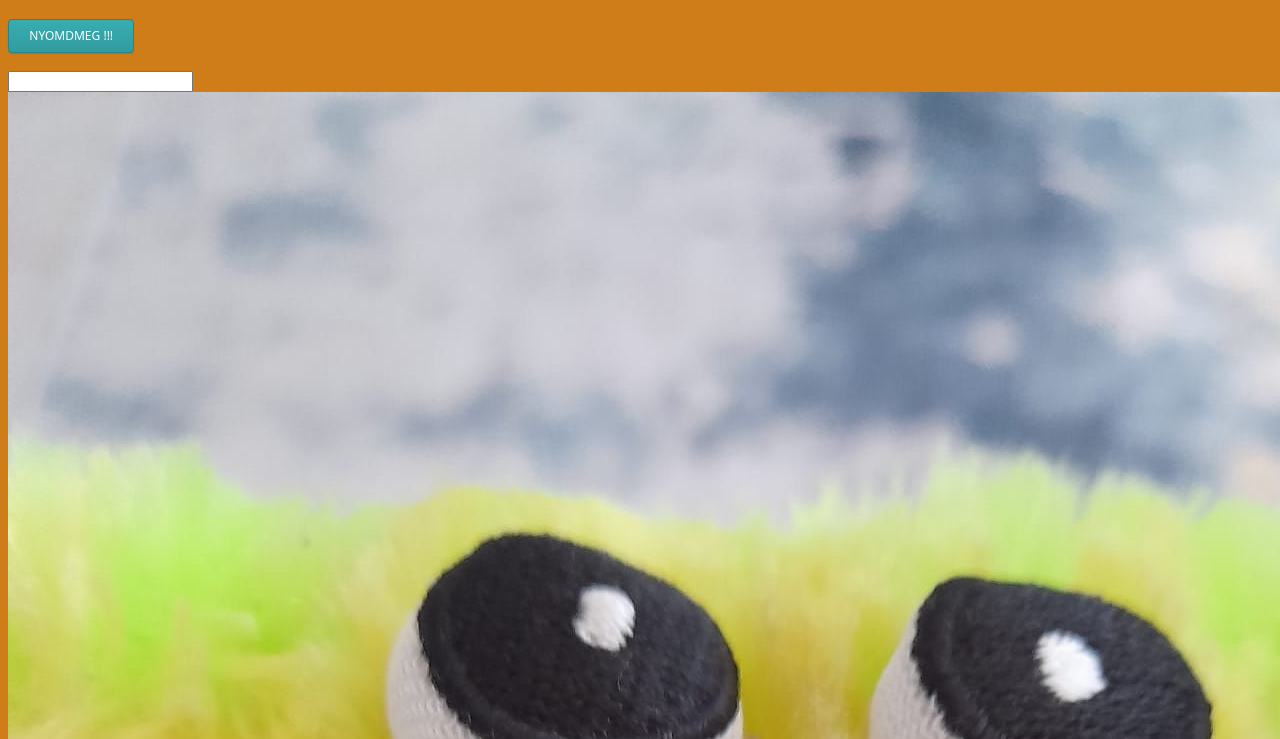
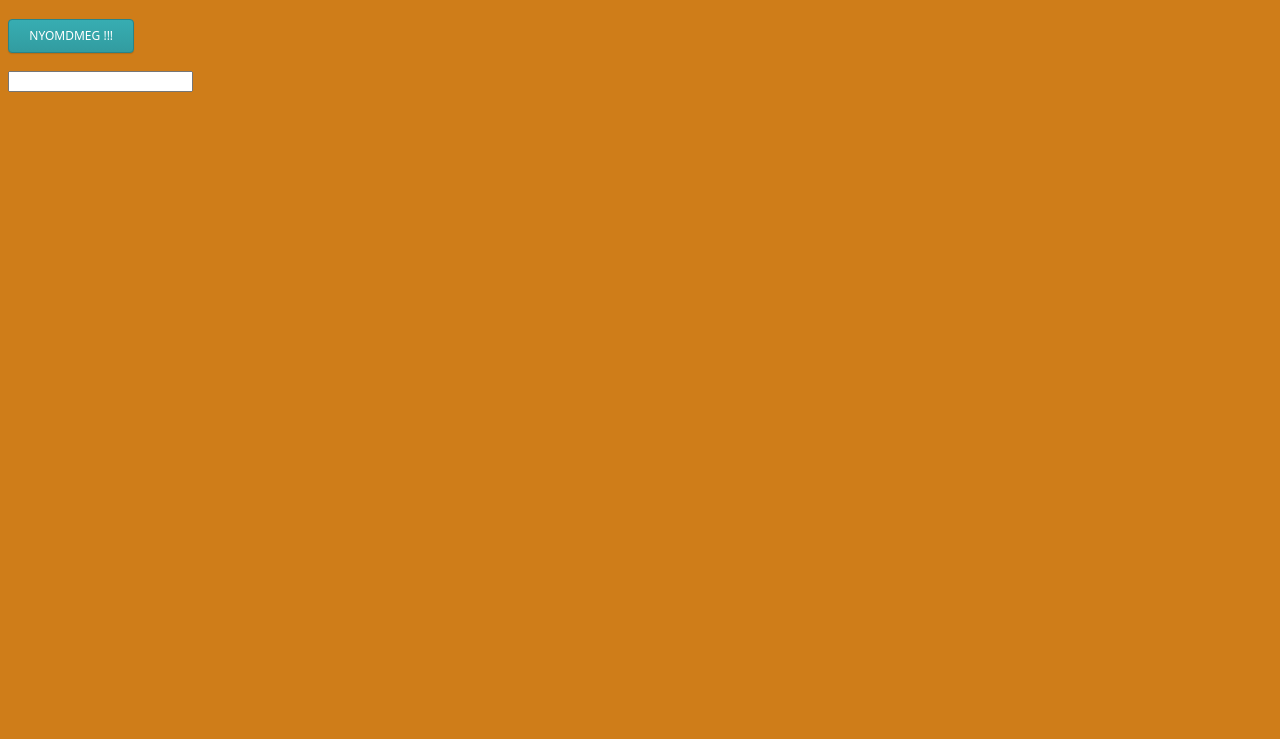
Before and after one commit to minecraftfighter/balai, a plain HTML site: page index.html in a window 1280 px wide. Shown: the part 61-800 px from the top of the page. Drawn offline with Linux system fonts and the light colour scheme.

Commit message:
Update index.html

```diff
--- a/index.html
+++ b/index.html
@@ -10,7 +10,7 @@
 <br>
 <input type="password" value="" id="szr">
 <br>
-<img src="images/jump.png" alt="JUMPSCARE!!!!!!!!!!">
+<img src="images/jump.png" alt="JUMPSCARE!!!!!!!!!!" style="visibility:hidden">
 <input type="button" value="savee" onclick="save()" class="button">
 <br>
 <input type="button" value="show database" onclick="show()" class="button">
```
